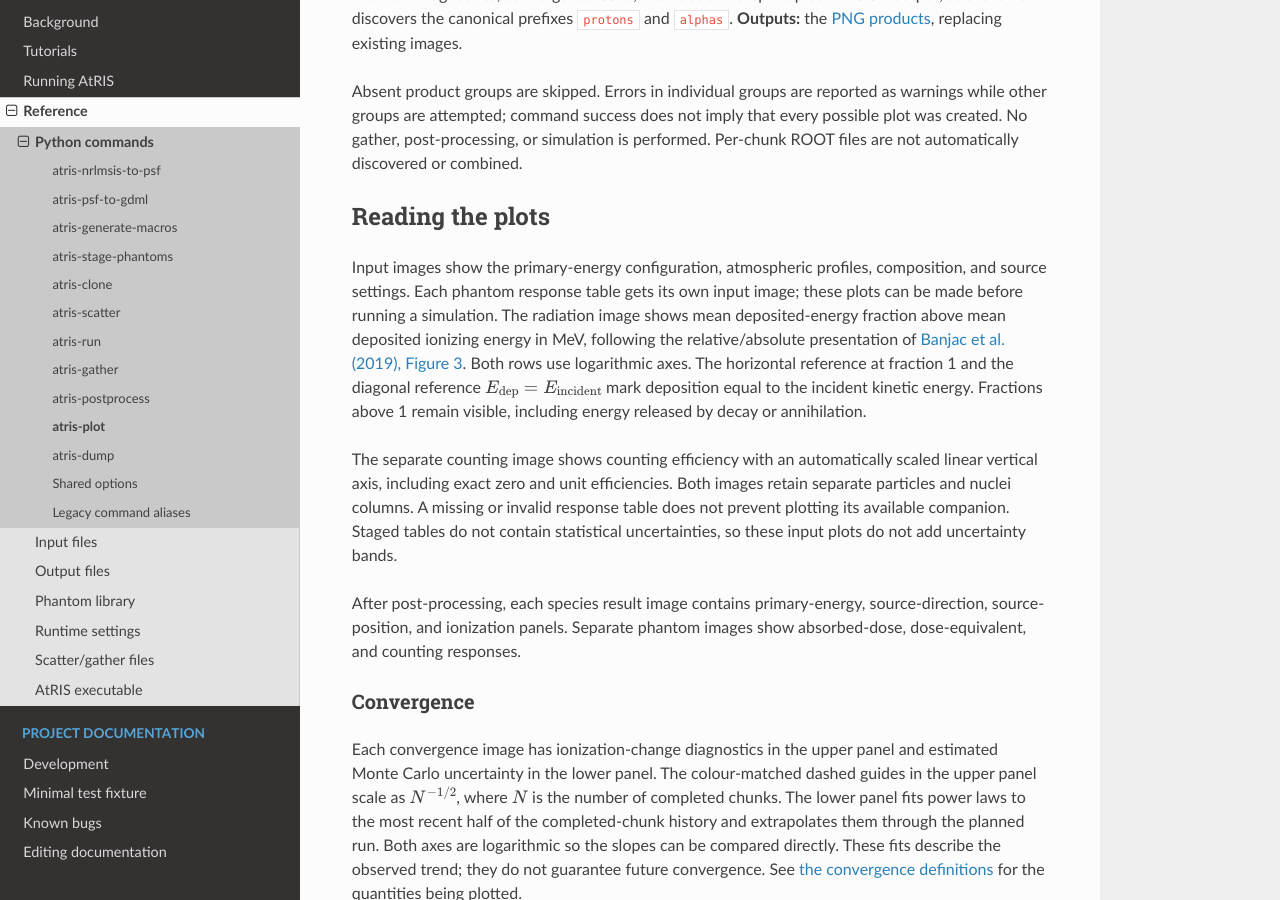
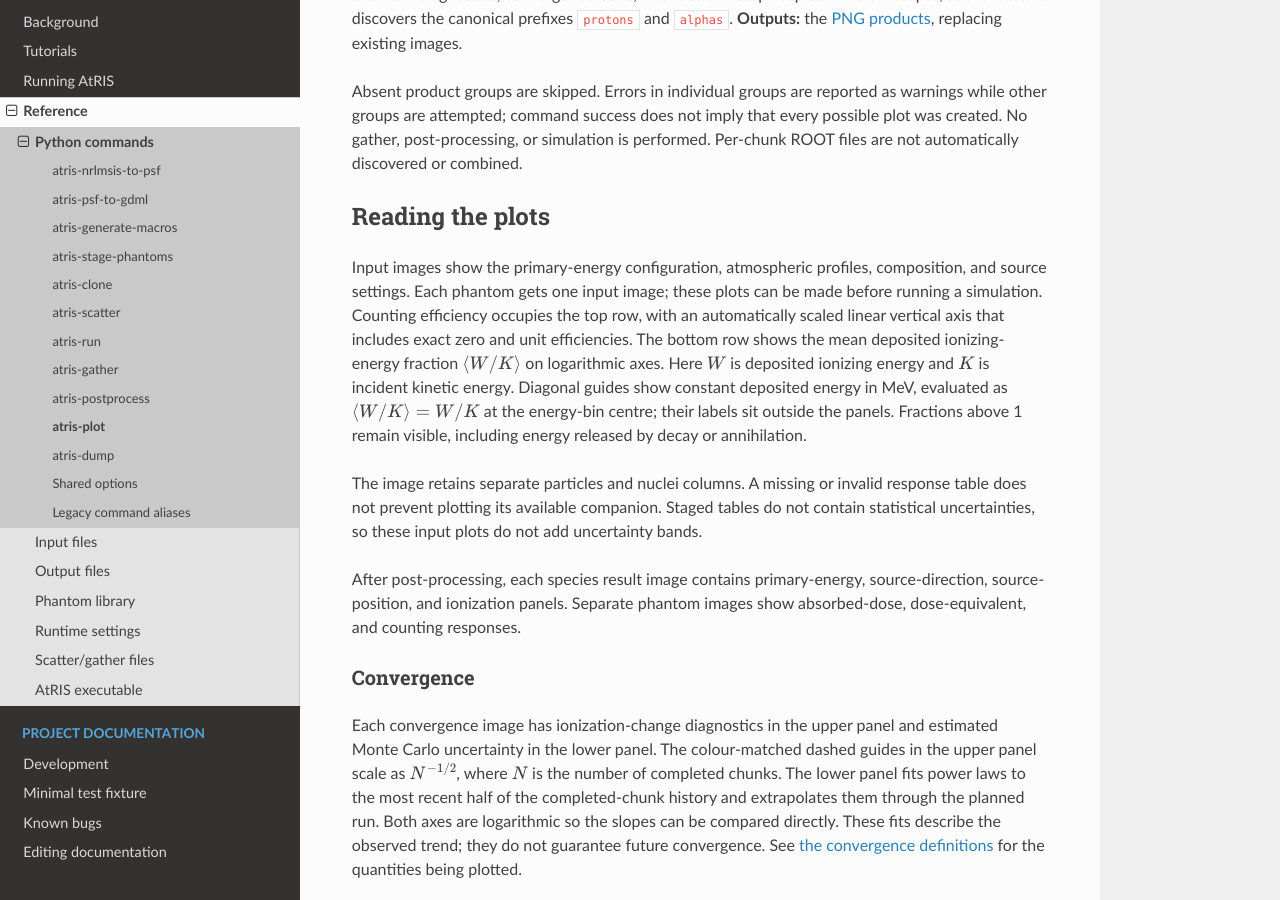
Before and after one commit to AtRIS-software/atris, a Sphinx documentation site: the page built from docs/reference/commands/atris-plot.md, in a window 1280 px wide and 900 px high, scrolled down 390 px. Built offline with Sphinx 7.4.7 and the Read the Docs theme 3.1.0, drawn with Linux system fonts in a browser that asks for light colours.

Commit message:
Combine phantom response plots with energy guides

```diff
--- a/docs/reference/commands/atris-plot.md
+++ b/docs/reference/commands/atris-plot.md
@@ -23,20 +23,19 @@ is performed. Per-chunk ROOT files are not automatically discovered or combined.
 ## Reading the plots
 
 Input images show the primary-energy configuration, atmospheric profiles,
-composition, and source settings. Each phantom response table gets its own
-input image; these plots can be made before running a simulation.
-The radiation image shows mean deposited-energy fraction above mean deposited
-ionizing energy in MeV, following the relative/absolute presentation of
-[Banjac et al. (2019), Figure 3](https://doi.org/10.1029/2019JA026622).
-Both rows use logarithmic axes. The horizontal reference at fraction 1 and the
-diagonal reference $E_{\rm dep}=E_{\rm incident}$ mark deposition equal to the
-incident kinetic energy. Fractions above 1 remain visible, including energy
-released by decay or annihilation.
+composition, and source settings. Each phantom gets one input image; these
+plots can be made before running a simulation. Counting efficiency occupies
+the top row, with an automatically scaled linear vertical axis that includes
+exact zero and unit efficiencies. The bottom row shows the mean deposited
+ionizing-energy fraction $\langle W/K\rangle$ on logarithmic axes. Here $W$ is
+deposited ionizing energy and $K$ is incident kinetic energy.
+Diagonal guides show constant deposited energy in MeV, evaluated as
+$\langle W/K\rangle=W/K$ at the energy-bin centre; their labels sit outside
+the panels. Fractions above 1 remain visible, including energy released by
+decay or annihilation.
 
-The separate counting image shows counting efficiency with an automatically
-scaled linear vertical axis, including exact zero and unit efficiencies.
-Both images retain separate
-particles and nuclei columns. A missing or invalid response table does not
+The image retains separate particles and nuclei columns.
+A missing or invalid response table does not
 prevent plotting its available companion. Staged tables do not contain
 statistical uncertainties, so these input plots do not add uncertainty bands.
 
```
Also changed, not shown: docs/reference/outputs.md (+3 -4 lines), docs/tutorials/run-earth-simulation.md (+1 -2 lines), 3 other files.
